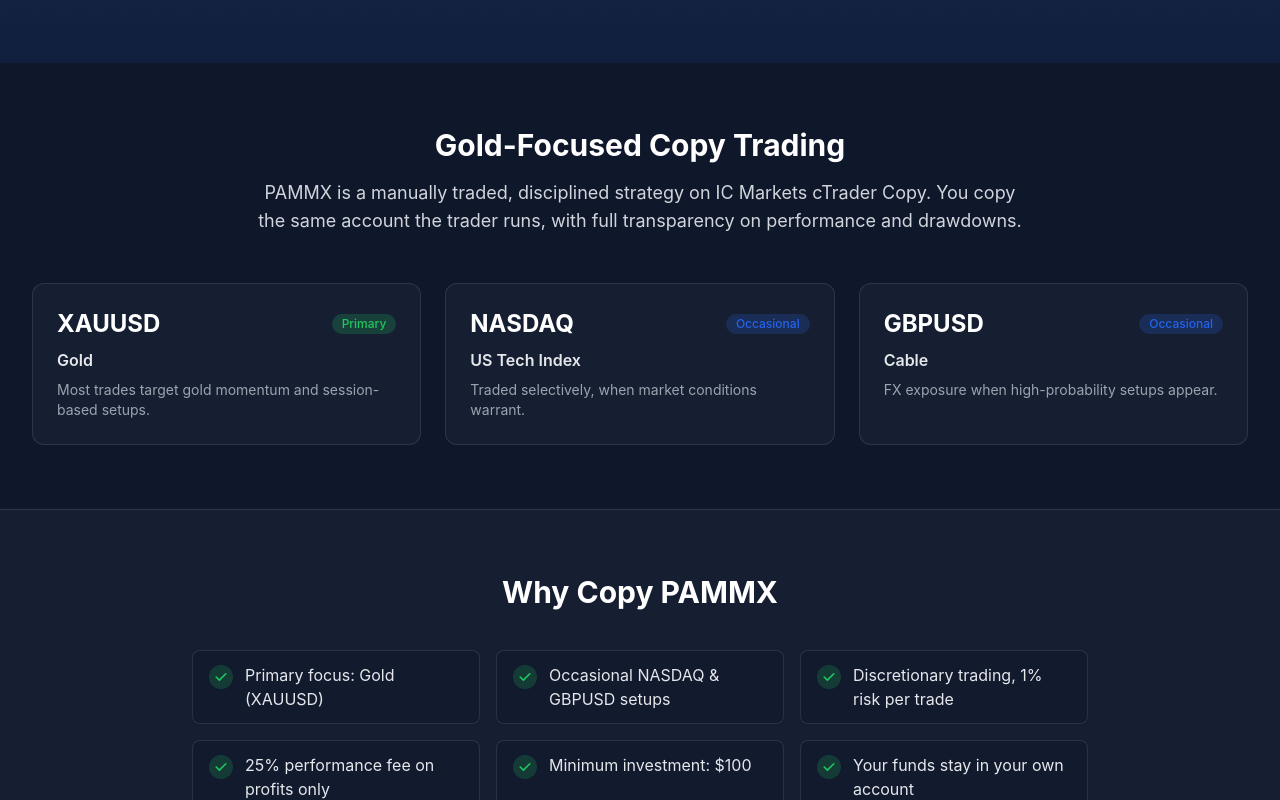
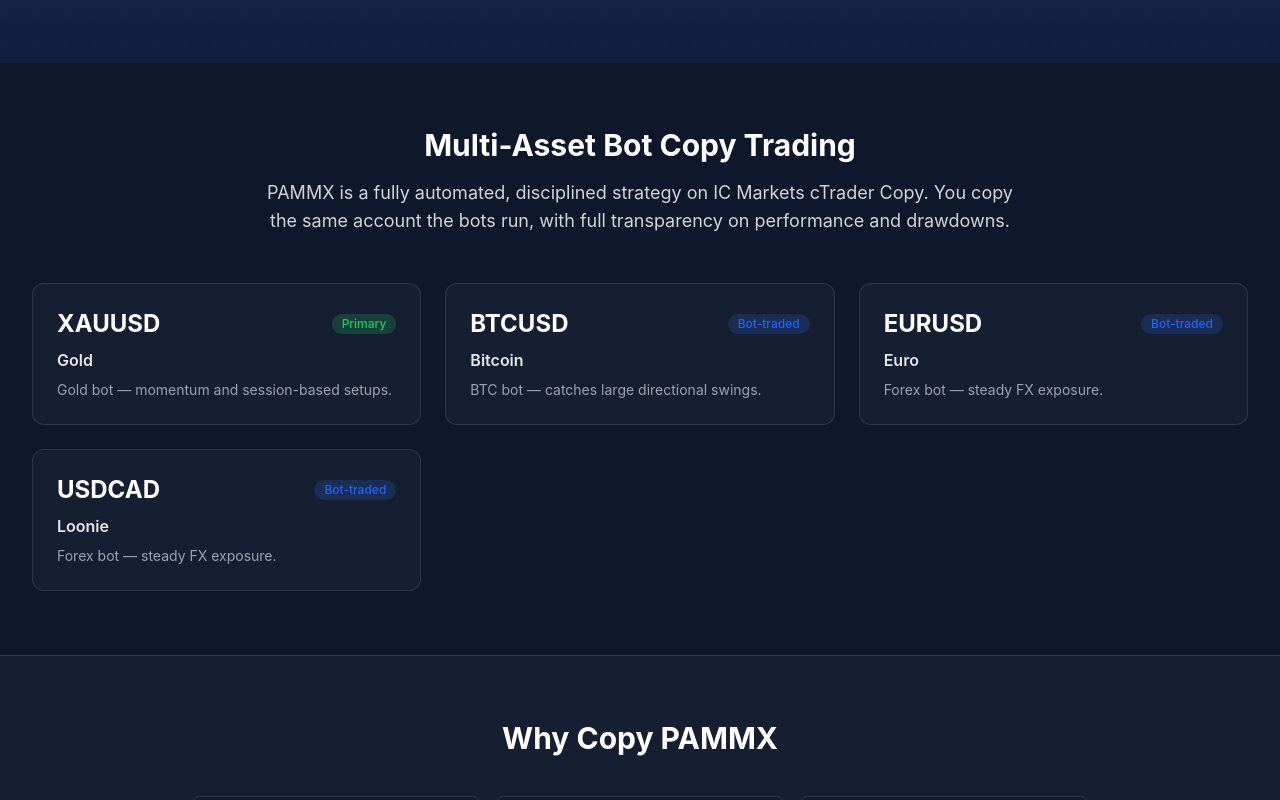
Before and after one commit to lchinedum/pammx-website, a Next.js app: page / in a window 1280 px wide. Shown: the part 540-1340 px from the top of the page. Built offline with nearby package versions, Linux system fonts and the light colour scheme.

Commit message:
Bot-run copy + auto deploy

```diff
--- a/app/page.tsx
+++ b/app/page.tsx
@@ -4,9 +4,8 @@ import Link from "next/link";
 import { SITE_LINKS, STRATEGY } from "@/lib/constants";
 
 const highlights = [
-  `Primary focus: ${STRATEGY.primaryMarket}`,
-  "Occasional NASDAQ & GBPUSD setups",
-  "Discretionary trading, 1% risk per trade",
+  "Multi-asset: XAUUSD, BTCUSD, EURUSD & USDCAD",
+  "Automated bot trading, 1% risk per trade",
   "25% performance fee on profits only",
   `Minimum investment: $${STRATEGY.minInvestment}`,
   "Your funds stay in your own account",
@@ -18,19 +17,25 @@ const markets = [
     symbol: "XAUUSD",
     name: "Gold",
     role: "Primary",
-    desc: "Most trades target gold momentum and session-based setups.",
+    desc: "Gold bot — momentum and session-based setups.",
   },
   {
-    symbol: "NASDAQ",
-    name: "US Tech Index",
-    role: "Occasional",
-    desc: "Traded selectively, when market conditions warrant.",
+    symbol: "BTCUSD",
+    name: "Bitcoin",
+    role: "Bot-traded",
+    desc: "BTC bot — catches large directional swings.",
   },
   {
-    symbol: "GBPUSD",
-    name: "Cable",
-    role: "Occasional",
-    desc: "FX exposure when high-probability setups appear.",
+    symbol: "EURUSD",
+    name: "Euro",
+    role: "Bot-traded",
+    desc: "Forex bot — steady FX exposure.",
+  },
+  {
+    symbol: "USDCAD",
+    name: "Loonie",
+    role: "Bot-traded",
+    desc: "Forex bot — steady FX exposure.",
   },
 ];
 
@@ -42,11 +47,11 @@ export default function HomePage() {
       <section className="mx-auto max-w-7xl px-4 py-16 sm:px-6 lg:px-8">
         <div className="mx-auto max-w-3xl text-center">
           <h2 className="text-2xl font-bold text-white sm:text-3xl">
-            Gold-Focused Copy Trading
+            Multi-Asset Bot Copy Trading
           </h2>
           <p className="mt-4 text-lg text-gray-300">
-            PAMMX is a manually traded, disciplined strategy on{" "}
-            {STRATEGY.platform}. You copy the same account the trader runs, with full
+            PAMMX is a fully automated, disciplined strategy on{" "}
+            {STRATEGY.platform}. You copy the same account the bots run, with full
             transparency on performance and drawdowns.
           </p>
         </div>
```
